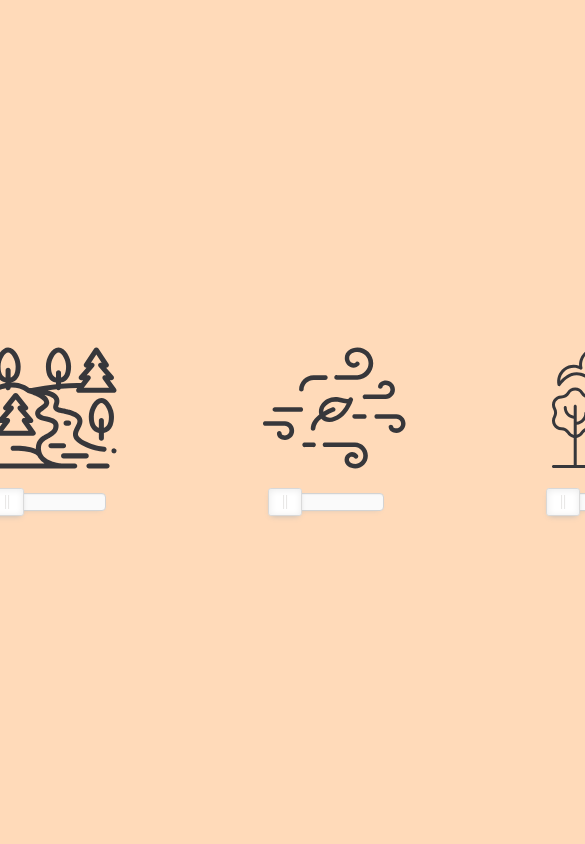
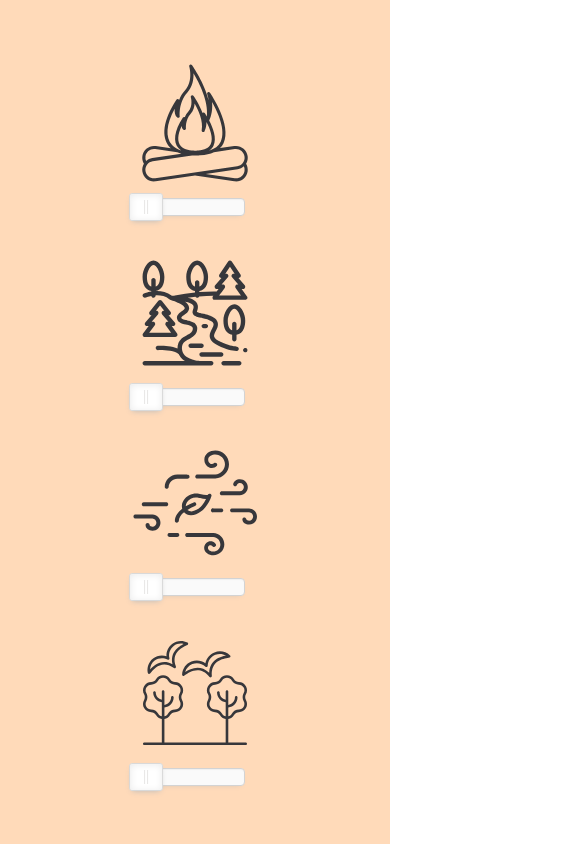
Before and after one commit to vytenisblask/cabin-dreaming, a Vue app: page / in a window 390 px wide. Shown: the top 844 px of the page, 585 px wide, since content can reach past the window. Built offline with nearby package versions, Linux system fonts and the light colour scheme.

Commit message:
styling updates

```diff
--- a/src/App.vue
+++ b/src/App.vue
@@ -25,7 +25,7 @@ body, html {
   margin: 0;
   padding: 0;
   font-family: 'Arial', sans-serif;
-  height: 100vh;
+  height: 100%;
 }
 
 #app {
@@ -33,11 +33,21 @@ body, html {
   justify-content: center;
   align-items: center;
   background-color: #FFDAB9;
-  height: 100%;
+  height: 100vh;
 }
 
 .icons-container {
   display: flex;
   gap: 2rem;
+  flex-wrap: wrap;
 }
+
+@media (max-width: 768px) {
+  .icons-container {
+    flex-direction: column;
+    align-items: center;
+  }
+}
+
+
 </style>
--- a/src/components/SoundIcon.vue
+++ b/src/components/SoundIcon.vue
@@ -74,12 +74,19 @@
     display: flex;
     flex-direction: column;
     align-items: center;
-    margin: 3rem;
+    margin: 2rem;
+  }
+
+
+  @media (max-width: 768px) {
+    .sound-icon {
+    margin: 0rem;
+  }
   }
 
   img {
-    width: 150px;
-    height: 150px;
+    width: 130px;
+    height: 130px;
     margin-bottom: 10px;
   }
 
```
